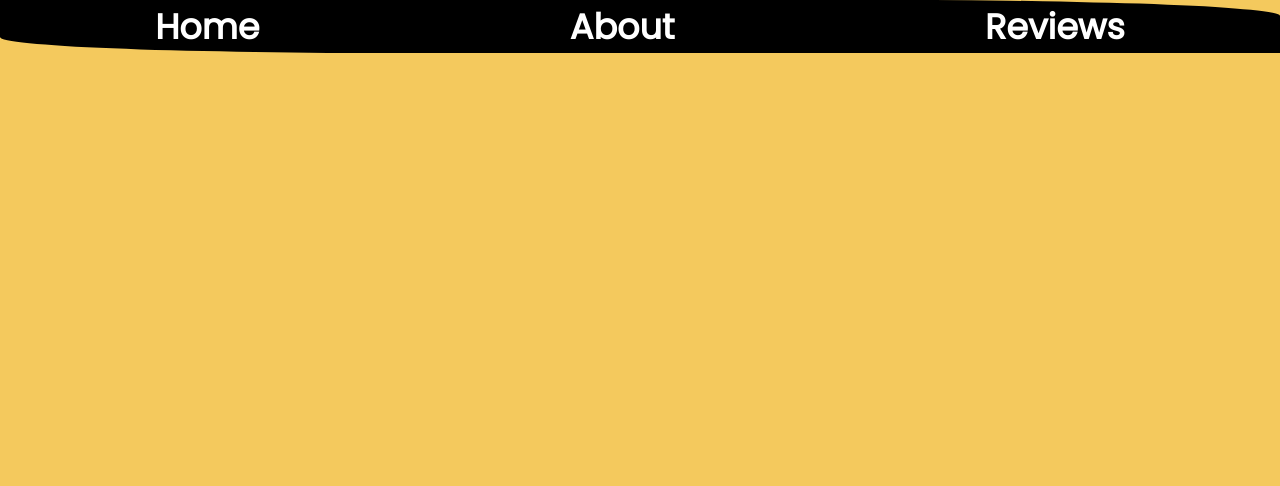
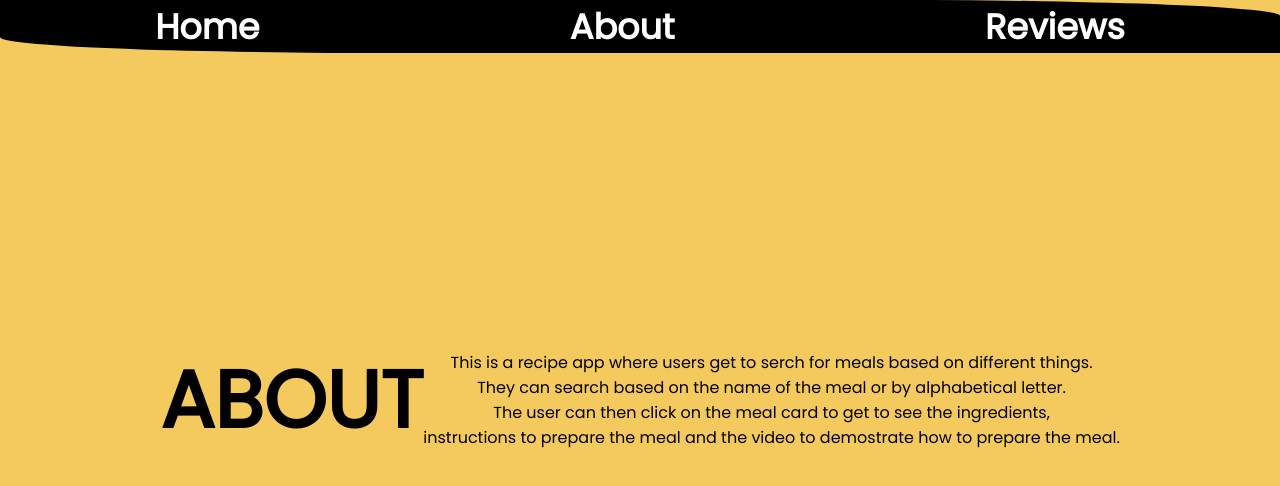
Before and after one commit to aliceauko/Recipe-app, a React (Create React App) app: page /about in a window 1280 px wide. Shown: the top 486 px of the page. Built offline with nearby package versions, Linux system fonts and the light colour scheme.

Commit message:
Add the content in the about page and style it

```diff
--- a/src/components/About.js
+++ b/src/components/About.js
@@ -2,8 +2,14 @@ import React from 'react'
 
 function About() {
   return (
-    <div>
-      <h1>This is the about page</h1>
+    <div className='about'>
+      <h1>ABOUT</h1>
+      <p>
+        This is a recipe app where users get to serch for meals based on different things. <br/>
+        They can search based on the name of the meal or by alphabetical letter. <br/>
+        The user can then click on the meal card to get to see the ingredients,<br/>
+         instructions to prepare the meal and the video to demostrate how to prepare the meal.
+      </p>
 
     </div>
   )
--- a/src/index.css
+++ b/src/index.css
@@ -177,3 +177,16 @@ iframe {
   margin-bottom: 10%;
   margin-left: 10%;
 }
+
+.about{
+  display: flex;
+  justify-content: center;
+  align-items: center;
+  text-align: center;
+  min-height: 100vh;
+
+}
+.about h1{
+  font-weight: 1000;
+  font-size: 80px;
+}
```
